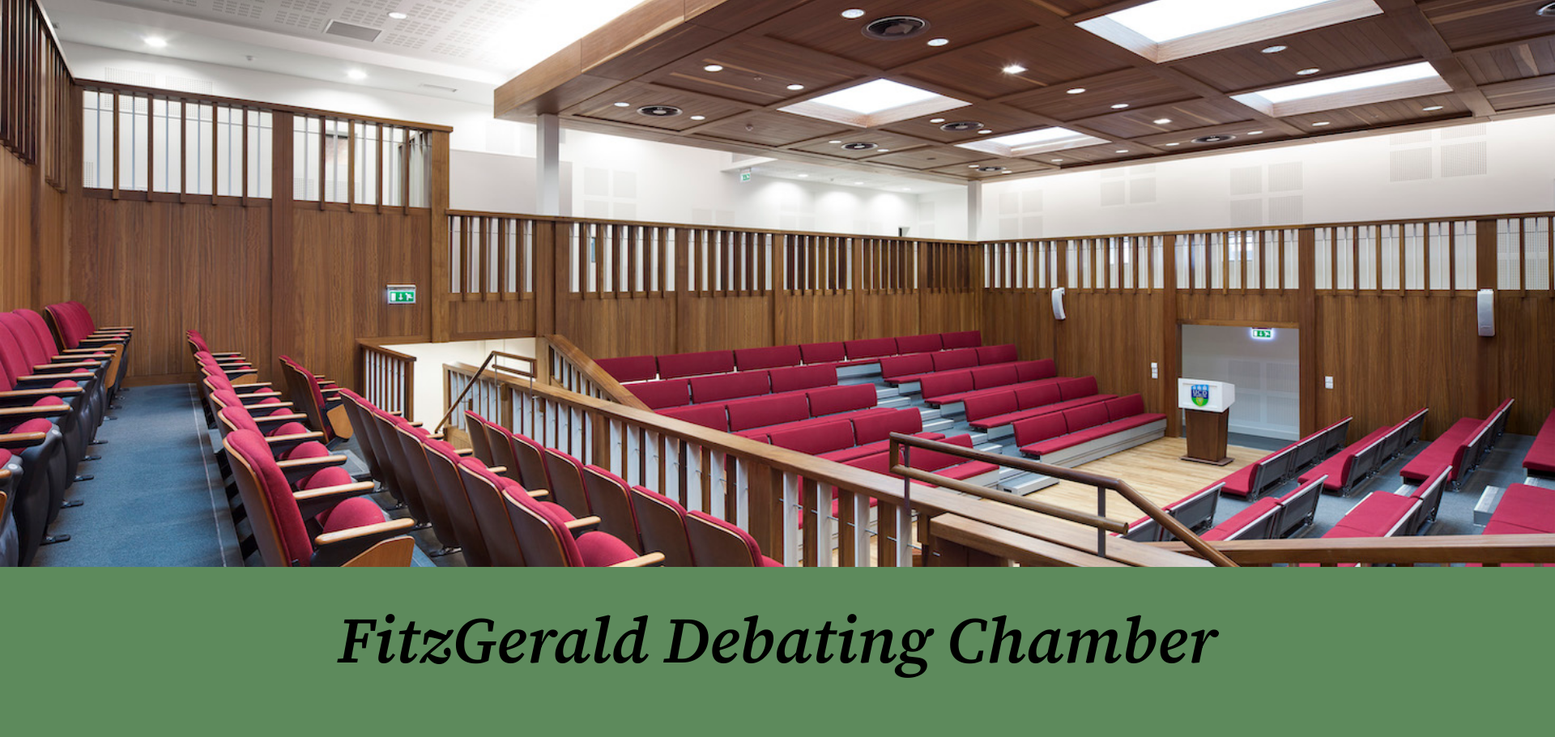
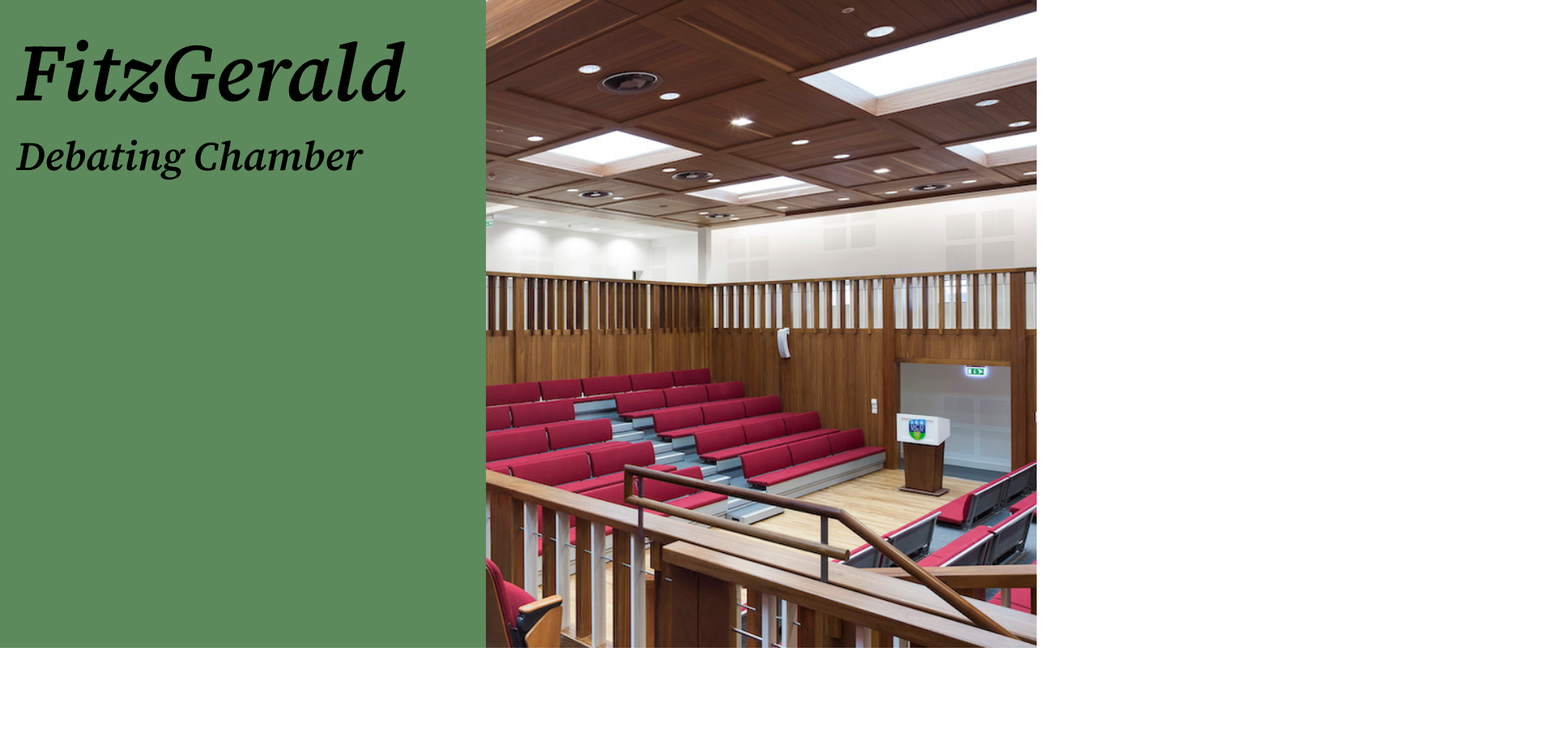
Before and after one commit to anthonyfdunphy/fitzgerald-chamber, a plain HTML site: page index.html in a window 1280 px wide. Shown: the whole page at 81% size, 1920 px wide, since content can reach past the window. After the commit the page ends 800 px from the top, so only its background shows below. Drawn offline with Linux system fonts and the light colour scheme.

Commit message:
layout change

```diff
--- a/assets/css/stylesheet.css
+++ b/assets/css/stylesheet.css
@@ -6,16 +6,15 @@ body{
 }
 
 .container{
-    width: 1920px;
-    height: 890px;
+    width: 100vw;
+    height: 100vh;
 
     font-family: 'Source Serif 4', sans-serif;
     font-size: 20px;
 
     display: grid;
 
-    grid-template-columns: auto;
-    grid-template-rows: 700px 210px;
+    grid-template-columns: 600px 1fr;
 
     box-sizing: border-box;
 }
@@ -27,10 +26,20 @@ body{
     overflow: hidden;
 }
 
-.footer{
+.text-banner{
+    padding: 20px;
     background-color: rgb(93, 138, 92);
-    text-align: center;
-    vertical-align: middle;
-    line-height: 180px;
-    font-size: 80px;
+    font-size: 50px;
 }
+
+.text-banner h1{
+    margin-top: 0;
+    margin-bottom: 0;
+}
+
+.text-banner h4{
+    font-style: italic;
+    font-weight: 100;
+    margin-top: 0;
+
+}
--- a/index.html
+++ b/index.html
@@ -9,8 +9,14 @@
 </head>
 <body>
     <div class="container">
+
+        <div class="text-banner">
+            <h1>FitzGerald</h1>
+            <h4>Debating Chamber</h4>
+        </div>
+
         <div class="banner-image"></div>
-        <div class="footer">FitzGerald Debating Chamber</div>
+
     </div>
 </body>
 </html>
```
